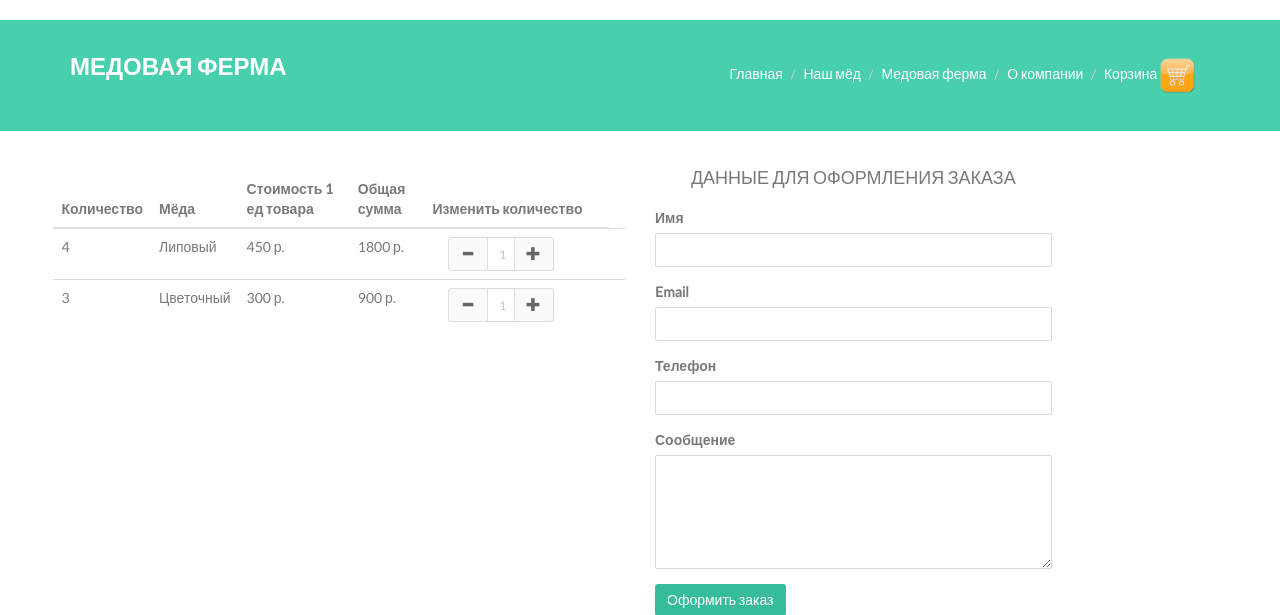
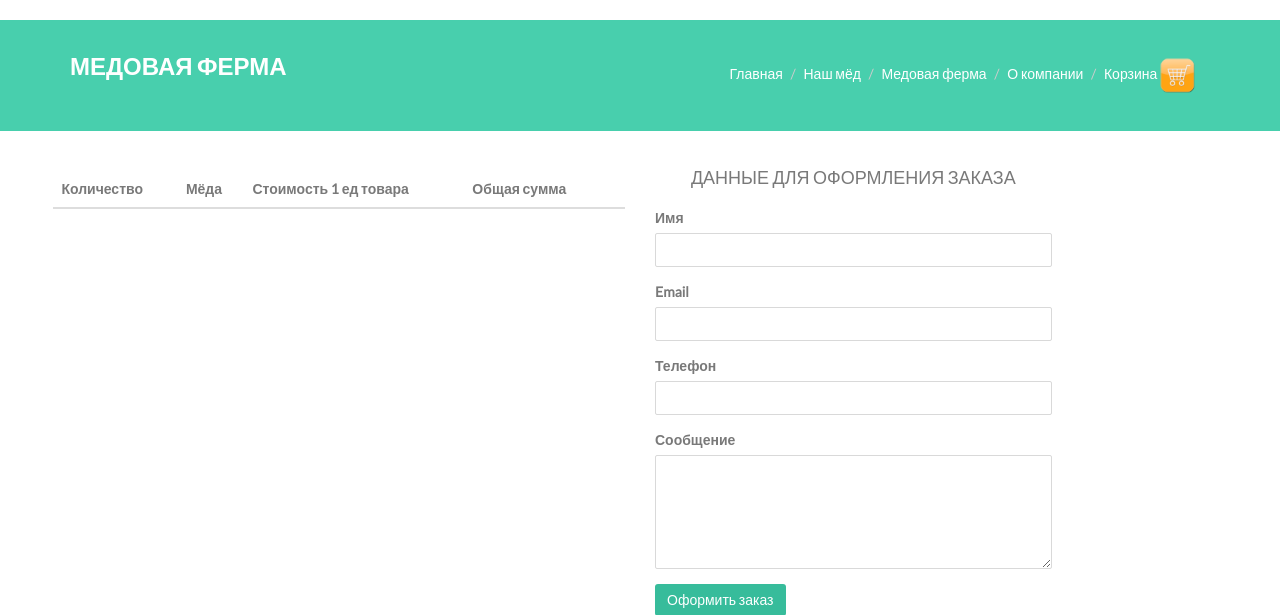
Before and after one commit to doncu/shop, a Flask app: page /basket/ in a window 1280 px wide. Shown: the top 615 px of the page. Run offline with Flask 2, Linux system fonts and the light colour scheme; lists and menus that the app fills with data are empty; parts of the project's set-up code (start-up, migrations or seed data) failed here and were passed over; some libraries are stand-ins or nearby versions.

Commit message:
Fix simple work

```diff
--- a/config.py
+++ b/config.py
@@ -6,7 +6,7 @@ STATIC_PATH = os.path.abspath(os.path.join(BASE_PATH, 'static'))
 
 IMG_PATH = os.path.join(BASE_PATH, 'images')
 
-DATABASE_URI = 'sqlite:///' + os.path.join(BASE_PATH, 'shop.db')
+DATABASE_URI = 'sqlite:///{}'.format(os.environ.get('DATABASE_URI', os.path.join(BASE_PATH, 'shop.db')))
 
 SECRET_KEY = 'adsjdasdasdoasd0as98d0am4m35048m90mcw4fum3h4650439875n4354'
 TELEGRAM_BOT_KEY = '354109767:AAHmro-KA9B2NHgymuIzr-vXxGIV8cMDgyo'
--- a/etc/uwsgi.ini
+++ b/etc/uwsgi.ini
@@ -3,6 +3,7 @@ module = shop.wsgi:app
 master = True
 http = :8000
 http-keepalive = 1
+workers = 16
 need-app = true
 worker-reload-mercy = 5
 harakiri = 20
--- a/shop/views.py
+++ b/shop/views.py
@@ -25,32 +25,41 @@ def index_view():
 
 class BasketView(views.MethodView):
 
-    def get_basket(self):
+    def __prodactions(self, ids):
+        productions = dict(
+                db.session.query(
+                    models.Production.id,
+                    models.Production
+                ).filter(models.Production.id.in_(ids))
+            )
+        return productions
+
+    def get(self):
         basket = session.get('basket', {})
         result = []
         if basket:
-            productions = dict(
-                db.session.query(
-                    models.Production.id,
-                    models.Production
-                ).filter(models.Production.id.in_(basket.keys()))
-            )
+            productions = self.__prodactions(basket.keys())
+            result = []
             for item_id, item_count in basket.items():
                 result.append((productions[int(item_id)], item_count))
-        return result
-
-    def get(self):
-        return render_template('basket.html', basket=self.get_basket())
+        return render_template('basket.html', basket=result)
 
     def post(self):
         name = request.form['name']
         email = request.form['email']
         phone = request.form['phone']
-        description = request.form['description']
-        basket = self.get_basket()
-        send_message(name, email, phone, description, basket)
+        description = request.form.get('description')
+        basket_form = request.form.getlist('production[]')
+        objects = list(map(lambda obj: obj.split('-'), basket_form))
+        productions = self.__prodactions(map(lambda obj: obj[0], objects))
+        basket = []
+        for item_id, item_count in objects:
+                basket.append((productions[int(item_id)], item_count))
+
+        if basket:
+            send_message(name, email, phone, description, basket)
         session.clear()
-        return redirect(url_for('index'))
+        return redirect(url_for('basket'))
 
 
 app.add_url_rule('/basket/', view_func=BasketView.as_view('basket'))
@@ -59,15 +68,10 @@ app.add_url_rule('/basket/', view_func=BasketView.as_view('basket'))
 @app.route('/basket/add/', methods=('POST', ))
 def basket_add():
     id_ = request.form.get('id', type=int)
+    count = request.form.get('count', type=int, default=1)
     if 'basket' not in session:
         session['basket'] = {}
-    session['basket'].setdefault(id_, 0)
-    session['basket'][id_] += 1
-    return 'OK'
-
-
-@app.route('/basket/send/', methods=('POST', ))
-def basket_send():
+    session['basket'][id_] = count
     return 'OK'
 
 
--- a/templates/basket.html
+++ b/templates/basket.html
@@ -69,57 +69,23 @@
                                 <th>Мёда</th>
                                 <th>Стоимость 1 ед товара</th>
                                 <th>Общая сумма</th>
-                                <th>Изменить количество</th>
+                                <th></th>
                             </tr>
                         </thead>
                         <tbody>
                             {% for obj, count in basket %}
-                              <tr>
+                              <tr id="row-{{ obj.id }}">
                                 <td>{{ count }}</td>
                                 <td>{{ obj.title }}</td>
                                 <td>{{ obj.price }} руб.</td>
                                 <td>{{ obj.price * count }} руб.</td>
+                                <td>
+                                    <button data-id="{{ obj.id }}" type="button" class="btn btn-default btn-remove" aria-label="Left Align">
+                                        <span class="glyphicon glyphicon-remove" aria-hidden="true"></span>
+                                    </button>
+                                </td>
                               </tr>
                             {% endfor %}
-                            <!-- Тестовая запись -->
-                                <tr>
-                                    <td>4</td>
-                                    <td>Липовый</td>
-                                    <td>450 р.</td>
-                                    <td>1800 р.</td>
-                                    <td>
-                                        <div class="col-xs-5 col-xs-offset-5">
-                                          <div class="input-group number-spinner">
-                                              <span class="input-group-btn">
-                                                  <button class="btn btn-default" data-dir="dwn"><span class="glyphicon glyphicon-minus"></span></button>
-                                              </span>
-                                              <input type="text" class="form-control text-center" value="1" style="width: 160%; margin-left: -22%; font-size: 12px">
-                                              <span class="input-group-btn">
-                                                  <button class="btn btn-default" data-dir="up"><span class="glyphicon glyphicon-plus"></span></button>
-                                              </span>
-                                          </div>
-                                      </div>
-                                    <td>
-                                </tr>
-                                <tr>
-                                    <td>3</td>
-                                    <td>Цветочный</td>
-                                    <td>300 р.</td>
-                                    <td>900 р.</td>
-                                    <td>
-                                        <div class="col-xs-5 col-xs-offset-5">
-                                          <div class="input-group number-spinner">
-                                              <span class="input-group-btn">
-                                                  <button class="btn btn-default" data-dir="dwn"><span class="glyphicon glyphicon-minus"></span></button>
-                                              </span>
-                                              <input type="text" class="form-control text-center" value="1" style="width: 160%; margin-left: -22%; font-size: 12px">
-                                              <span class="input-group-btn">
-                                                  <button class="btn btn-default" data-dir="up"><span class="glyphicon glyphicon-plus"></span></button>
-                                              </span>
-                                          </div>
-                                      </div>
-                                    <td>
-                                </tr>
                         </tbody>
                     </table>
                 </div>
@@ -134,26 +100,29 @@
                 <label for="name">
                   Имя
                 </label>
-                <input type="text" placeholder="" id="name" class="form-control">
+                <input type="text" placeholder="" name="name" class="form-control" required="required">
               </div>
               <div class="form-group">
                 <label for="email">
                   Email
                 </label>
-                <input type="text" placeholder="" id="email" class="form-control">
+                <input type="email" placeholder="" name="email" class="form-control" required="required">
               </div>
               <div class="form-group">
                 <label for="phone">
                   Телефон
                 </label>
-                <input type="text" id="phone" class="form-control">
+                <input type="text" name="phone" class="form-control" required="required">
               </div>
               <div class="form-group">
                 <label for="description">
                   Сообщение
                 </label>
-                <textarea id="description" name="description" placeholder="" rows="5" class="form-control"></textarea>
+                <textarea name="description" placeholder="" rows="5" class="form-control"></textarea>
               </div>
+              {% for obj, count in basket %}
+                  <input id="{{ obj.id }}" name="production[]" type="hidden" value="{{ obj.id }}-{{ count }}"></input>
+              {% endfor %}
               <button class="btn btn-info" type="submit">Оформить заказ</button>
             </form>
           </div>
@@ -269,6 +238,15 @@
       );
         wow.init();
     </script>
+    <script>
+        $(function() {
+            $(".btn-remove").on("click", function() {
+                var id = $(this).data('id');
+                $('#' + id).remove();
+                $('#row-' + id).remove();
+            })
+        })
+    </script>
 
   </body>
 </html>
```
Also changed, not shown: templates/production.html (+11 -2 lines).
